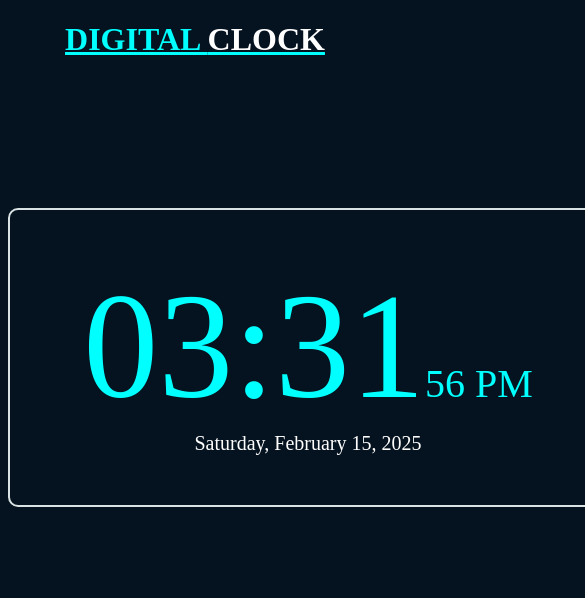
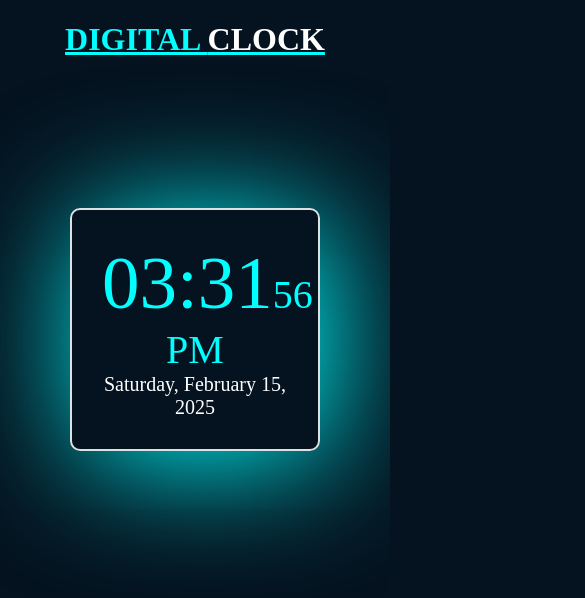
Before and after one commit to nkrreddy/Digital-Clock, a plain HTML site: page index.html in a window 390 px wide. Shown: the top 598 px of the page, 585 px wide, since content can reach past the window. Drawn offline with nearby package versions, Linux system fonts and the light colour scheme.

Commit message:
Update clock.css

```diff
--- a/clock.css
+++ b/clock.css
@@ -34,6 +34,20 @@ h1{
     margin-left: auto;
     margin-right: auto;
     border-radius: 10px;
+    box-shadow: 10px 10px 130px aqua ;
+
+}
 
 
+@media only screen and (max-width: 495px) {
+    .hours{
+        font-size: 75px;
+
+    }
+    .clock{
+
+        padding: 30px;
+        width: 250px;
+
+    }
 }
```
